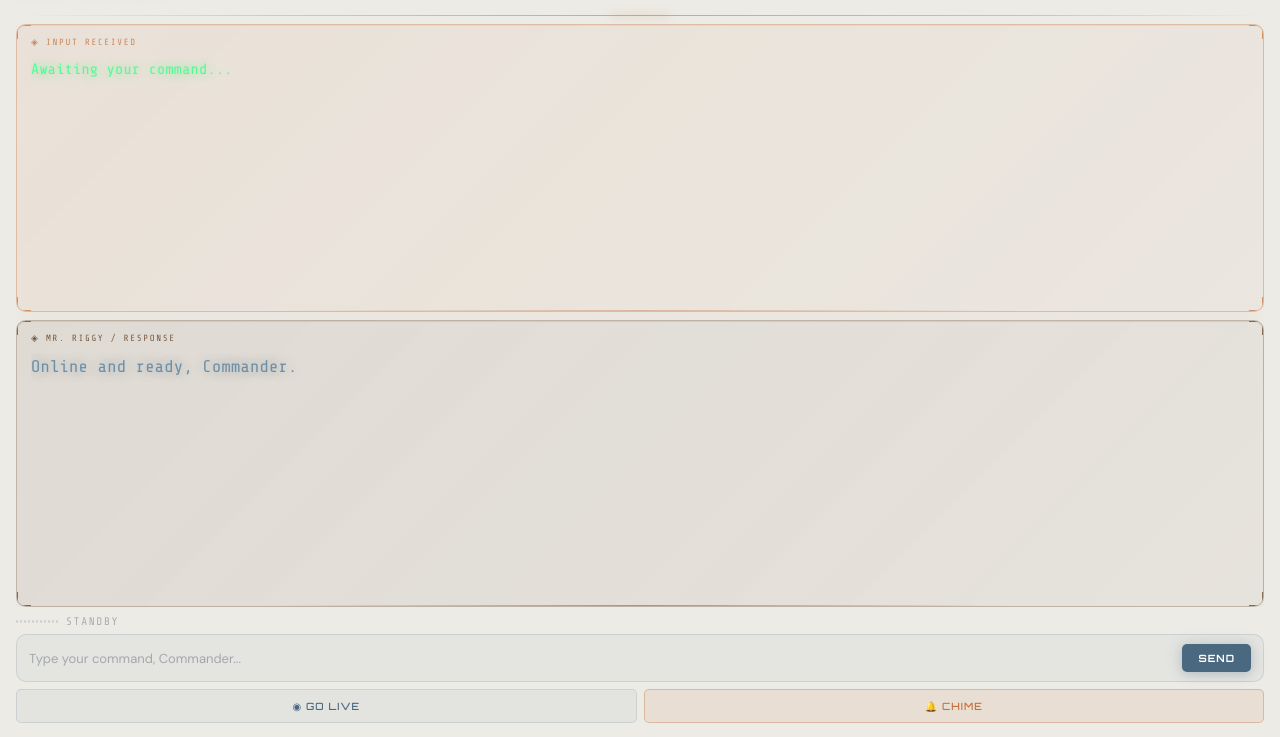
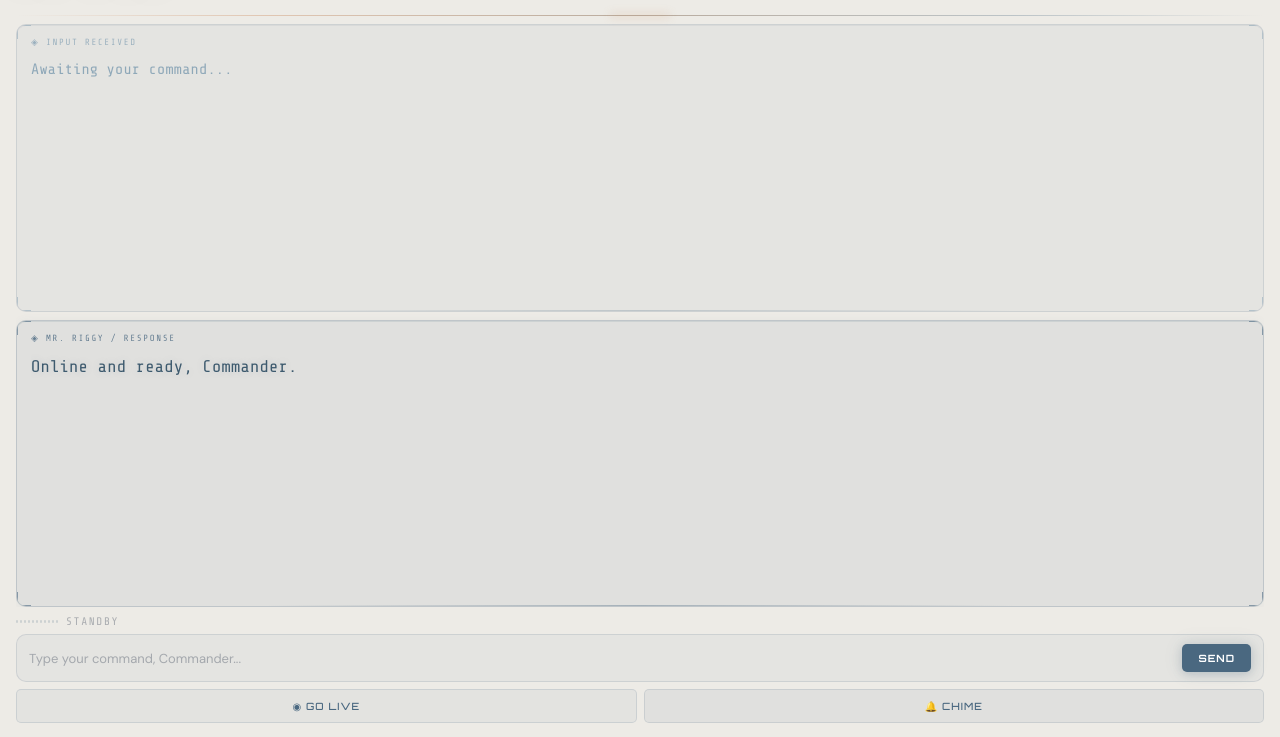
Before and after one commit to babajannu7-arch/riggy-glasses, a website: page webview.html in a window 1280 px wide. Shown: the part 63-800 px from the top of the page. Drawn offline with nearby package versions, Linux system fonts and the light colour scheme; no server answers.

Commit message:
monochrome slate UI - single color family, varying opacity hierarchy

```diff
--- a/webview.html
+++ b/webview.html
@@ -118,8 +118,8 @@
           color:var(--slate-light);transition:all .3s;
         }
         .status-badge.speaking{
-          background:rgba(196,113,58,0.08);
-          border-color:var(--orange-border);color:var(--orange);
+          background:rgba(74,104,128,.1);
+          border-color:rgba(74,104,128,.35);color:var(--slate);
         }
         .status-badge.live{
           background:rgba(74,104,128,.14);
@@ -170,59 +170,58 @@
         /* ── TRANSCRIPT CARDS ── */
         .transcript-area{flex:1;display:flex;flex-direction:column;gap:8px;min-height:0;overflow:hidden}
 
-        /* USER CARD — retro muted orange */
+        /* USER CARD — lighter slate */
         .tc-user{
           flex:1;min-height:0;
           border-radius:var(--r);
-          background:linear-gradient(135deg,rgba(196,113,58,0.08) 0%,rgba(196,113,58,0.04) 100%);
-          border:1px solid var(--orange-border);
+          background:rgba(74,104,128,0.05);
+          border:1px solid rgba(74,104,128,0.15);
           padding:12px 14px;
           position:relative;overflow:hidden;
           display:flex;flex-direction:column;
-          box-shadow:inset 0 1px 0 rgba(196,113,58,0.1),0 2px 12px rgba(196,113,58,0.06);
+          box-shadow:inset 0 1px 0 rgba(74,104,128,0.08);
         }
-        /* corner brackets orange */
         .tc-user::before{
           content:'';position:absolute;top:0;left:0;
           width:14px;height:14px;
-          border-top:1.5px solid var(--orange);border-left:1.5px solid var(--orange);
-          opacity:.7;
+          border-top:1.5px solid var(--slate-light);border-left:1.5px solid var(--slate-light);
+          opacity:.4;
         }
         .tc-user::after{
           content:'';position:absolute;top:0;right:0;
           width:14px;height:14px;
-          border-top:1.5px solid var(--orange);border-right:1.5px solid var(--orange);
-          opacity:.7;
+          border-top:1.5px solid var(--slate-light);border-right:1.5px solid var(--slate-light);
+          opacity:.4;
         }
         .tc-user .bc{position:absolute}
-        .tc-user .bc-bl{bottom:0;left:0;width:14px;height:14px;border-bottom:1.5px solid var(--orange);border-left:1.5px solid var(--orange);opacity:.7}
-        .tc-user .bc-br{bottom:0;right:0;width:14px;height:14px;border-bottom:1.5px solid var(--orange);border-right:1.5px solid var(--orange);opacity:.7}
+        .tc-user .bc-bl{bottom:0;left:0;width:14px;height:14px;border-bottom:1.5px solid var(--slate-light);border-left:1.5px solid var(--slate-light);opacity:.4}
+        .tc-user .bc-br{bottom:0;right:0;width:14px;height:14px;border-bottom:1.5px solid var(--slate-light);border-right:1.5px solid var(--slate-light);opacity:.4}
 
-        /* RIGGY CARD — retro brown */
+        /* RIGGY CARD — deeper slate */
         .tc-riggy{
           flex:1;min-height:0;
           border-radius:var(--r);
-          background:linear-gradient(135deg,rgba(107,76,50,0.1) 0%,rgba(107,76,50,0.05) 100%);
-          border:1px solid var(--brown-border);
+          background:rgba(74,104,128,0.08);
+          border:1px solid rgba(74,104,128,0.22);
           padding:12px 14px;
           position:relative;overflow:hidden;
           display:flex;flex-direction:column;
-          box-shadow:inset 0 1px 0 rgba(107,76,50,0.12),0 2px 12px rgba(107,76,50,0.06);
+          box-shadow:inset 0 1px 0 rgba(74,104,128,0.12),0 2px 12px rgba(74,104,128,0.06);
         }
         .tc-riggy::before{
           content:'';position:absolute;top:0;left:0;
           width:14px;height:14px;
-          border-top:1.5px solid var(--brown);border-left:1.5px solid var(--brown);
-          opacity:.8;
+          border-top:1.5px solid var(--slate);border-left:1.5px solid var(--slate);
+          opacity:.6;
         }
         .tc-riggy::after{
           content:'';position:absolute;top:0;right:0;
           width:14px;height:14px;
-          border-top:1.5px solid var(--brown);border-right:1.5px solid var(--brown);
-          opacity:.8;
+          border-top:1.5px solid var(--slate);border-right:1.5px solid var(--slate);
+          opacity:.6;
         }
-        .tc-riggy .bc-bl{position:absolute;bottom:0;left:0;width:14px;height:14px;border-bottom:1.5px solid var(--brown);border-left:1.5px solid var(--brown);opacity:.8}
-        .tc-riggy .bc-br{position:absolute;bottom:0;right:0;width:14px;height:14px;border-bottom:1.5px solid var(--brown);border-right:1.5px solid var(--brown);opacity:.8}
+        .tc-riggy .bc-bl{position:absolute;bottom:0;left:0;width:14px;height:14px;border-bottom:1.5px solid var(--slate);border-left:1.5px solid var(--slate);opacity:.6}
+        .tc-riggy .bc-br{position:absolute;bottom:0;right:0;width:14px;height:14px;border-bottom:1.5px solid var(--slate);border-right:1.5px solid var(--slate);opacity:.6}
 
         /* Label styles */
         .tc-label{
@@ -230,33 +229,33 @@
           font-size:9px;letter-spacing:.18em;text-transform:uppercase;
           margin-bottom:10px;flex-shrink:0;
         }
-        .tc-user .tc-label{color:var(--orange);opacity:.8}
-        .tc-riggy .tc-label{color:var(--brown);opacity:.9}
+        .tc-user .tc-label{color:var(--slate-light);opacity:.6}
+        .tc-riggy .tc-label{color:var(--slate);opacity:.8}
 
-        /* Text — BIGGER, retro sci-fi fonts */
+        /* Text — monochrome slate, varying opacity */
         .tc-text{
           font-family:'Share Tech Mono',monospace;
           font-size:17px;line-height:1.7;
-          color:var(--slate-light);
+          color:var(--slate2);
           flex:1;overflow-y:auto;
           letter-spacing:.02em;
-          text-shadow:0 0 12px rgba(74,104,128,0.4),0 0 25px rgba(74,104,128,0.15);
+          text-shadow:0 0 8px rgba(74,104,128,0.15);
         }
         .tc-user .tc-text{
           font-size:15px;
-          color:#4DFF91;
-          text-shadow:0 0 10px rgba(77,255,145,0.5),0 0 25px rgba(77,255,145,0.2),0 0 45px rgba(77,255,145,0.08);
-          opacity:1;
+          color:var(--slate-light);
+          opacity:.7;
+          text-shadow:none;
         }
 
         /* Glow line inside card */
         .tc-user .glow-line{
           position:absolute;bottom:0;left:20%;right:20%;height:1px;
-          background:linear-gradient(90deg,transparent,rgba(196,113,58,.4),transparent);
+          background:linear-gradient(90deg,transparent,rgba(74,104,128,.25),transparent);
         }
         .tc-riggy .glow-line{
           position:absolute;bottom:0;left:20%;right:20%;height:1px;
-          background:linear-gradient(90deg,transparent,rgba(107,76,50,.5),transparent);
+          background:linear-gradient(90deg,transparent,rgba(74,104,128,.4),transparent);
         }
 
         .fade-in{animation:fadeUp .2s ease forwards}
@@ -269,7 +268,7 @@
         }
         .wbs{display:flex;align-items:center;gap:2px}
         .wb{width:2px;height:3px;border-radius:2px;background:rgba(74,104,128,.2);transition:background .3s}
-        body.speaking .wb{background:var(--orange);animation:wv .45s ease-in-out infinite alternate}
+        body.speaking .wb{background:var(--slate);animation:wv .45s ease-in-out infinite alternate}
         body.live .wb{background:var(--slate-light);animation:wv-idle 2s ease-in-out infinite alternate}
         .wb:nth-child(1){animation-delay:0s}.wb:nth-child(2){animation-delay:.04s}.wb:nth-child(3){animation-delay:.08s}
         .wb:nth-child(4){animation-delay:.12s}.wb:nth-child(5){animation-delay:.16s}.wb:nth-child(6){animation-delay:.2s}
@@ -282,7 +281,7 @@
           font-size:11px;letter-spacing:.15em;text-transform:uppercase;
           color:var(--muted);transition:color .3s;
         }
-        body.speaking .state-lbl{color:var(--orange)}
+        body.speaking .state-lbl{color:var(--slate)}
         body.live .state-lbl{color:var(--slate-light)}
         .cmd-tag{
           margin-left:auto;
@@ -307,9 +306,9 @@
         .cmd-input{
           flex:1;background:transparent;border:none;outline:none;
           font-family:'Share Tech Mono',monospace;font-size:15px;
-          color:#4DFF91;
-          caret-color:#4DFF91;
-          text-shadow:0 0 8px rgba(77,255,145,0.4);
+          color:var(--slate2);
+          caret-color:var(--slate);
+          text-shadow:none;
         }
         .cmd-input::placeholder{color:var(--muted);font-size:13px;font-family:'DM Sans',sans-serif;text-shadow:none}
         .send-btn{
@@ -332,8 +331,8 @@
           display:flex;align-items:center;justify-content:center;gap:5px;
         }
         .act-btn.orange-btn{
-          border-color:var(--orange-border);
-          background:var(--orange-dim);color:var(--orange);
+          border-color:var(--border-slate);
+          background:rgba(74,104,128,.08);color:var(--slate);
         }
         .act-btn.active{
           background:rgba(74,104,128,.18);
@@ -374,7 +373,7 @@
         .s-group-label{
           font-family:'Share Tech Mono',monospace;
           font-size:8px;letter-spacing:.22em;text-transform:uppercase;
-          color:var(--orange);margin:16px 0 6px 2px;opacity:.9;
+          color:var(--slate-light);margin:16px 0 6px 2px;opacity:.8;
         }
         .s-group-label:first-of-type{margin-top:0}
 
@@ -468,7 +467,7 @@
           text-align:center;
           font-family:'Share Tech Mono',monospace;
           font-size:9px;letter-spacing:.15em;
-          color:var(--orange);margin-top:10px;
+          color:var(--slate-light);margin-top:10px;
           opacity:0;transition:opacity .3s;
         }
         .saved-toast.show{opacity:1}
```
